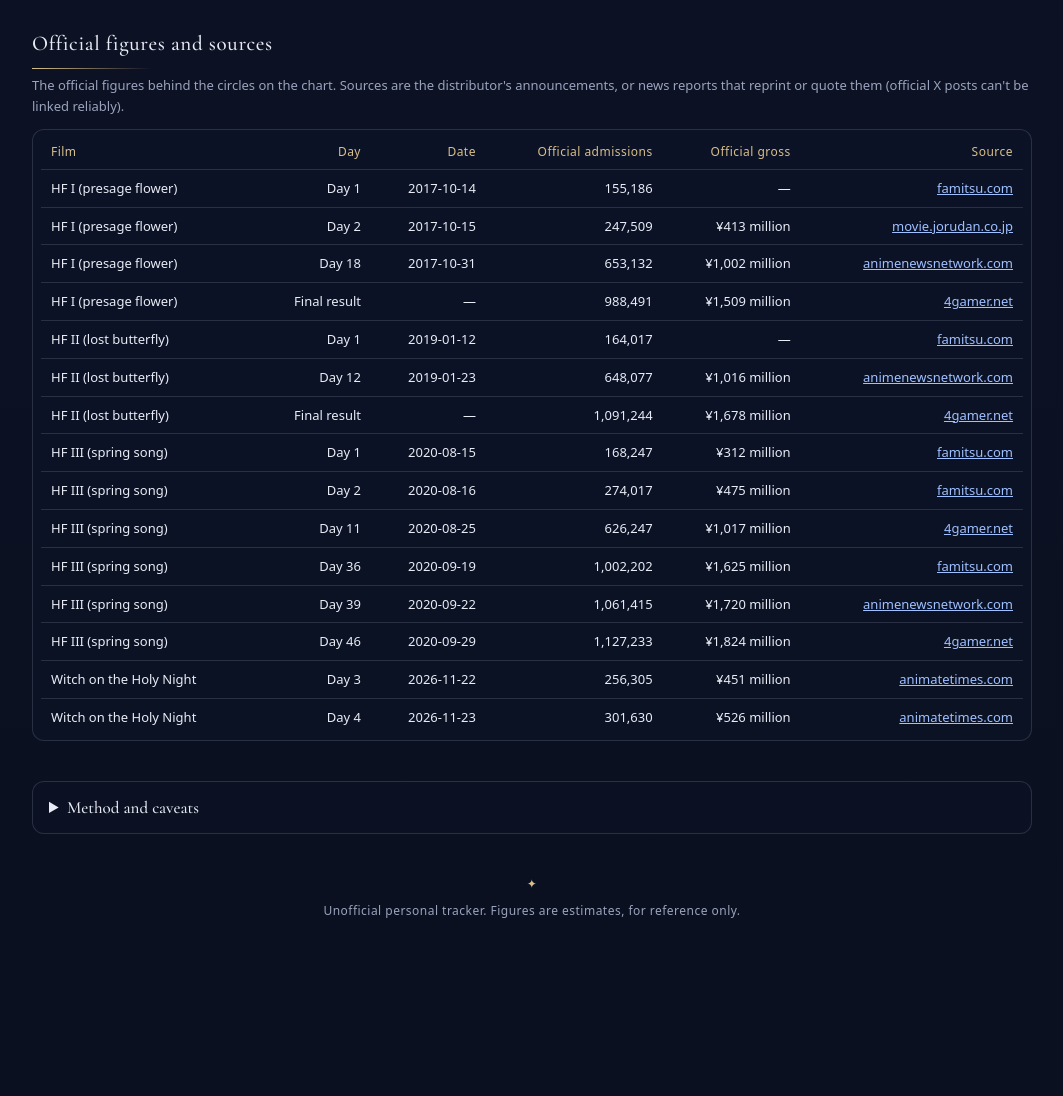
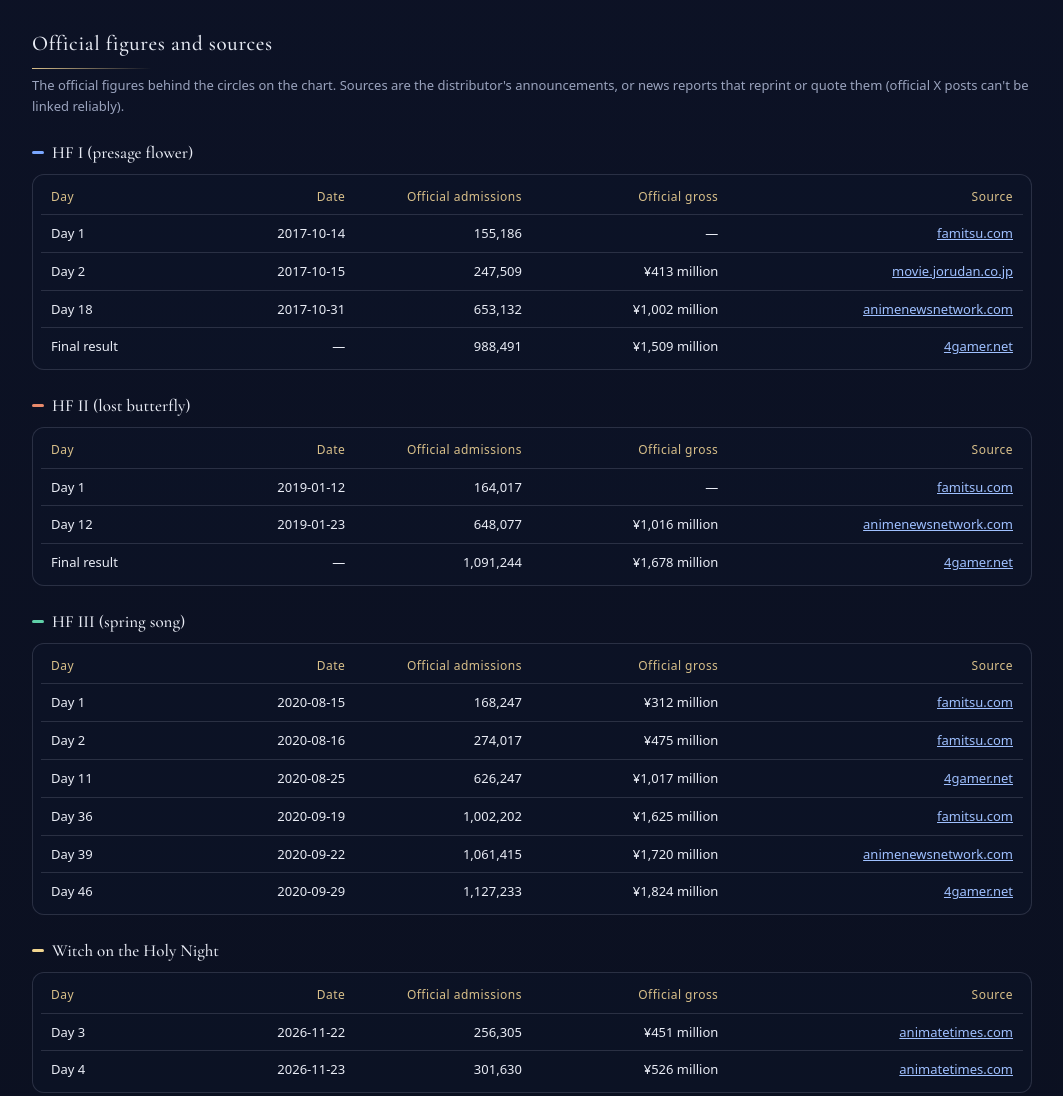
Before and after one commit to FinalST11/mahoyo-boxoffice, a plain HTML site: page index.html in a window 1280 px wide. Shown: the part 2200-3296 px from the top of the page, without its empty margins (108-1171 px from the left). Before the commit the page ends 3176 px from the top, so only its background shows below. Drawn offline with nearby package versions, Linux system fonts and the light colour scheme.

Commit message:
出处表按作品分开
Co-Authored-By: Claude Opus 5.5 <noreply@anthropic.com>
Claude-Session: https://claude.ai/code/session_01XSZNsnJ6dVHitLo7ZwcoPJ

```diff
--- a/index.html
+++ b/index.html
@@ -23,6 +23,8 @@ main{position:relative;z-index:1;max-width:1040px;margin:0 auto;padding:0 20px 5
 .eyebrow{font-family:var(--serif);letter-spacing:.32em;text-transform:uppercase;font-size:12px;color:var(--gold);margin:0 0 10px}
 h1{font-family:var(--serif);font-weight:500;font-size:34px;margin:0;line-height:1.25;letter-spacing:.04em;text-shadow:0 0 24px rgba(122,167,255,.25)}
 h2{font-family:var(--serif);font-size:21px;font-weight:500;margin:0 0 6px;letter-spacing:.03em}
+.srcfilm{font-family:var(--serif);font-size:17px;font-weight:500;margin:22px 0 8px;display:flex;align-items:center;gap:8px}.srcfilm i{width:12px;height:3px;border-radius:2px;display:inline-block}
+#sources table{table-layout:fixed;min-width:600px}#sources th:nth-child(1){width:14%}#sources th:nth-child(2){width:18%}#sources th:nth-child(3){width:18%}#sources th:nth-child(4){width:20%}
 h2::after{content:"";display:block;margin-top:8px;height:1px;width:120px;background:linear-gradient(90deg,var(--gold),rgba(217,192,138,0))}
 .langs{display:flex;border:1px solid var(--line);border-radius:999px;overflow:hidden;flex:none;backdrop-filter:blur(6px);background:rgba(11,16,32,.4)}
 .langs button{font:inherit;font-size:12px;letter-spacing:.06em;background:transparent;color:var(--muted);border:0;padding:6px 14px;cursor:pointer}
@@ -130,7 +132,7 @@ a{color:#9fc0ff}
 <section>
 <h2 data-i18n="hSrc">—</h2>
 <p class="note" data-i18n="nSrc">—</p>
-<div class="tw"><table><thead><tr><th data-i18n="thFilm">—</th><th data-i18n="thN">—</th><th data-i18n="thDate">—</th><th data-i18n="thOffAtt">—</th><th data-i18n="thOffGross">—</th><th data-i18n="thSrc">—</th></tr></thead><tbody id="stable"></tbody></table></div>
+<div id="sources"></div>
 </section>
 
 <details>
@@ -414,15 +416,23 @@ function hostOf(u) { try { return new URL(u).hostname.replace(/^www\./, ''); } c
 
 function renderSources() {
   if (!MS) return;
-  const order = {HF1: 0, HF2: 1, HF3: 2, MAHO: 3};
-  const rows = MS.slice().sort((a, b) => order[a.film] - order[b.film] || (a.kind === 'final') - (b.kind === 'final') || num(a.day) - num(b.day));
-  $('stable').replaceChildren();
-  rows.forEach((m) => {
-    const tr = $('stable').insertRow();
-    const g = num(m.gross), a = num(m.attendance);
-    [L.films[order[m.film]], m.kind === 'final' ? L.finalRow : L.dayLong(num(m.day)), m.date || '—', a === null ? '—' : fmt(a), g === null ? '—' : L.tipGross(g / 1e8)].forEach((v) => (tr.insertCell().textContent = v));
-    const c = tr.insertCell();
-    if (m.source_url) { const el = document.createElement('a'); el.href = m.source_url; el.target = '_blank'; el.rel = 'noopener'; el.textContent = hostOf(m.source_url); c.append(el); } else c.textContent = '—';
+  const box = $('sources'); box.replaceChildren();
+  FILMS.forEach(([film, color], i) => {
+    const rows = MS.filter((m) => m.film === film).sort((a, b) => (a.kind === 'final') - (b.kind === 'final') || num(a.day) - num(b.day));
+    if (!rows.length) return;
+    const h = document.createElement('h3'); h.className = 'srcfilm';
+    const sw = document.createElement('i'); sw.style.background = `var(${color})`; h.append(sw, L.films[i]); box.append(h);
+    const tw = document.createElement('div'); tw.className = 'tw';
+    const t = document.createElement('table'); const hr = t.createTHead().insertRow();
+    [L.thN, L.thDate, L.thOffAtt, L.thOffGross, L.thSrc].forEach((x) => { const th = document.createElement('th'); th.textContent = x; hr.append(th); });
+    const tb = t.createTBody();
+    rows.forEach((m) => {
+      const tr = tb.insertRow(); const g = num(m.gross), a = num(m.attendance);
+      [m.kind === 'final' ? L.finalRow : L.dayLong(num(m.day)), m.date || '—', a === null ? '—' : fmt(a), g === null ? '—' : L.tipGross(g / 1e8)].forEach((v) => (tr.insertCell().textContent = v));
+      const c = tr.insertCell();
+      if (m.source_url) { const el = document.createElement('a'); el.href = m.source_url; el.target = '_blank'; el.rel = 'noopener'; el.textContent = hostOf(m.source_url); c.append(el); } else c.textContent = '—';
+    });
+    tw.append(t); box.append(tw);
   });
 }
 
```
